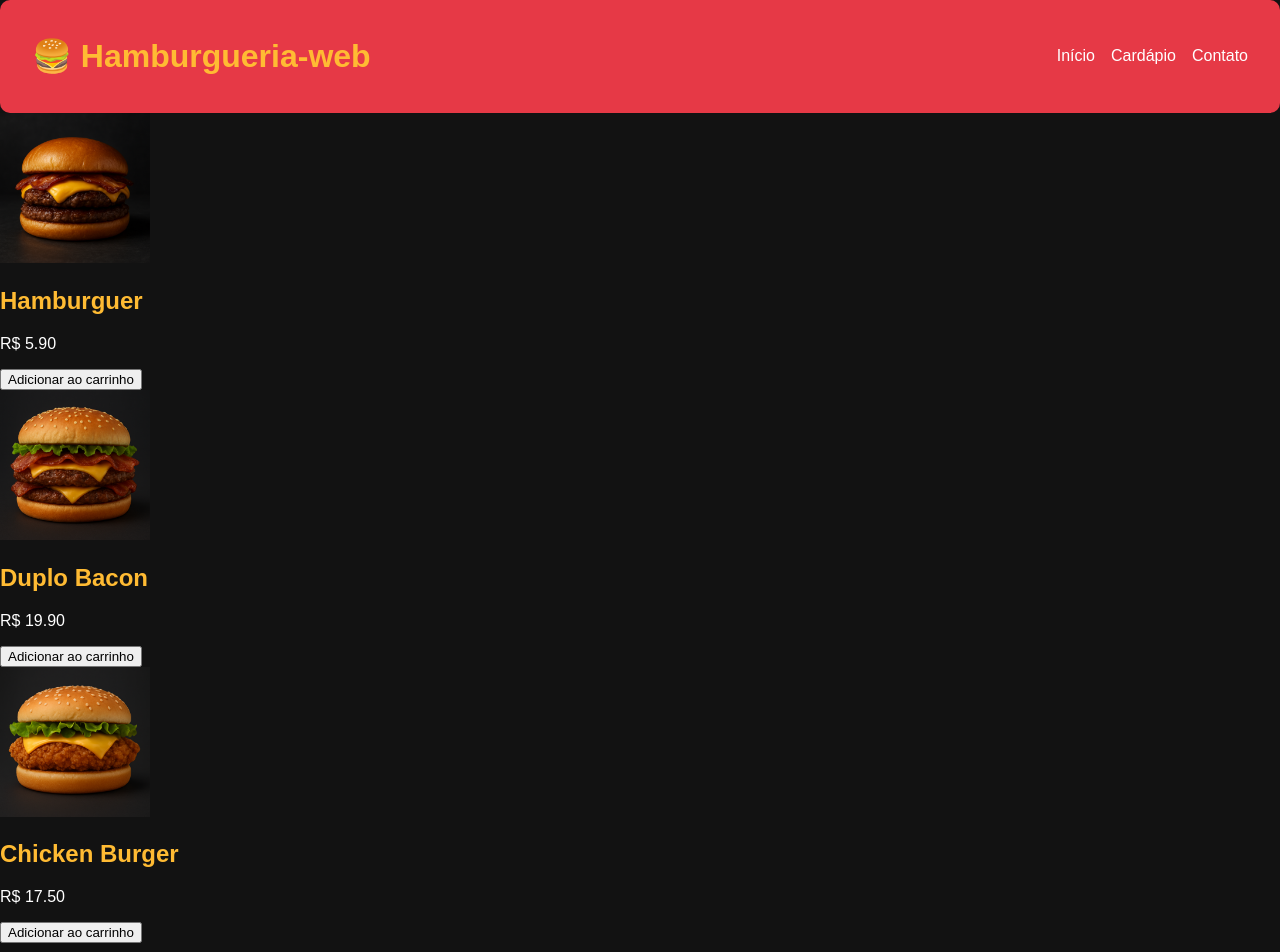
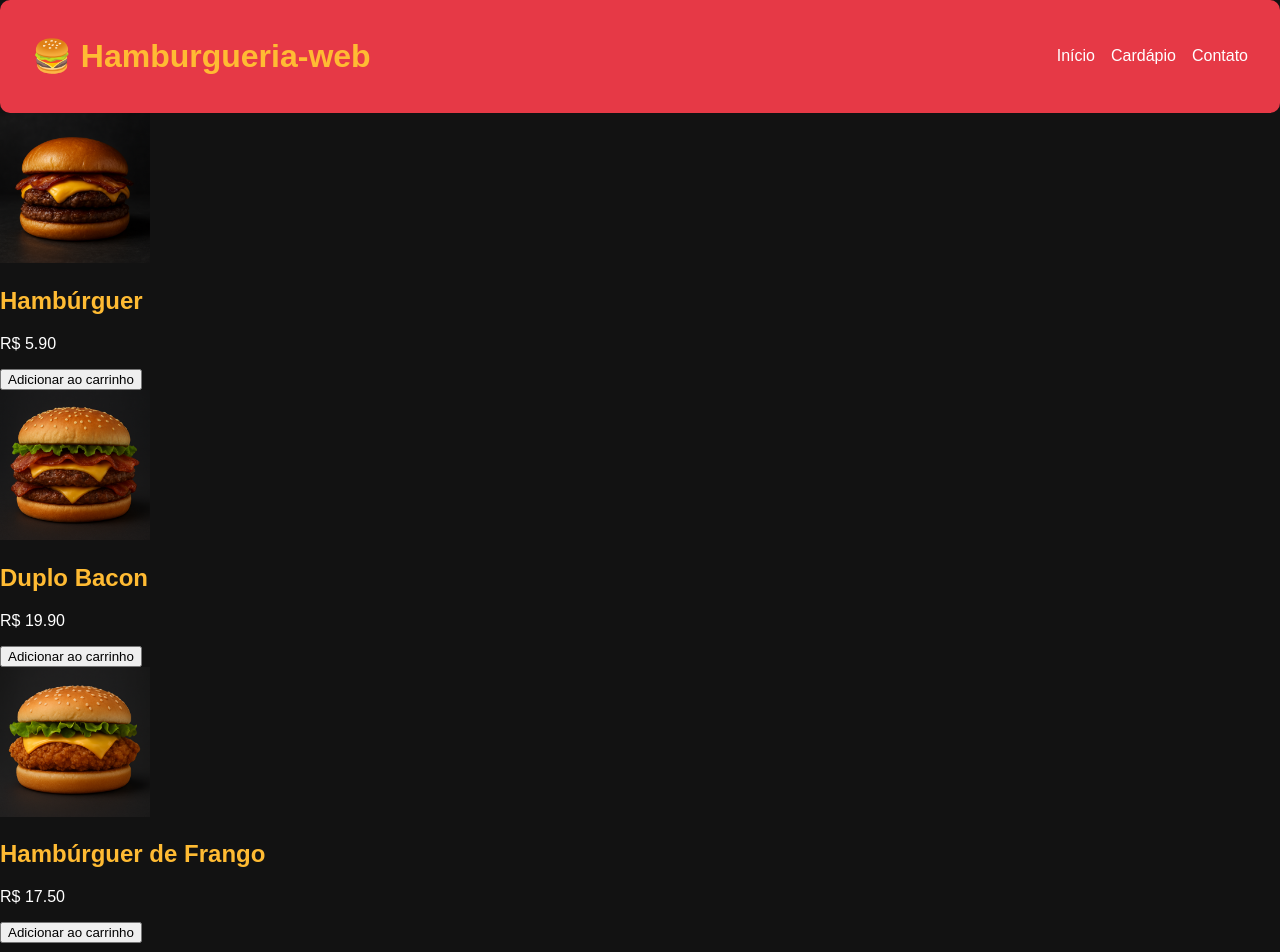
Before and after one commit to aranha111/web-hamburgueria, a React (Vite) app: page / in a window 1280 px wide. Shown: the top 952 px of the page. Built offline with nearby package versions, Linux system fonts and the light colour scheme.

Commit message:
fix images

```diff
--- a/src/App.tsx
+++ b/src/App.tsx
@@ -12,22 +12,23 @@ function App() {
       <main className="flex flex-wrap justify-center gap-6 p-6">
 
       <ProductCard
-  name="Hamburguer"
-  price={5.9}
-  img="/hamburgueria-web/Images/hamburguerweb.png"
+  name="Hambúrguer"
+  price={5.90}
+  img="./images/hamburguerweb.png"
 />
 
 <ProductCard
   name="Duplo Bacon"
-  price={19.9}
-  img="/hamburgueria-web/Images/duplo-bacon.png"
+  price={19.90}
+  img="./images/duplo-bacon.png"
 />
 
 <ProductCard
-  name="Chicken Burger"
-  price={17.5}
-  img="/hamburgueria-web/Images/frango.png"
+  name="Hambúrguer de Frango"
+  price={17.50}
+  img="./images/frango.png"
 />
+
 
 
         <Cart />
```
